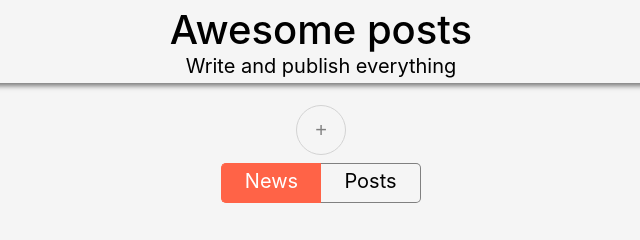
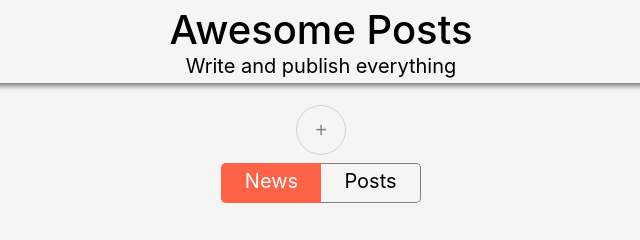
Before and after one commit to danchonysh/js-posts, a plain HTML site: page index.html in a window 1280 px wide. Shown: the top 240 px of the page, 319-959 px from the left. Drawn offline with Linux system fonts and the light colour scheme.

Commit message:
Update index.html

```diff
--- a/index.html
+++ b/index.html
@@ -8,12 +8,12 @@
 	<link rel="stylesheet" href="css/modal.css">
 	<link rel="stylesheet" href="css/tab.css">
 	<link rel="icon" href="favicon.png">
-	<title>JS Practice</title>
+	<title>Awesome Posts</title>
 </head>
 <body>
 	<header>
 		<div class="container header">
-			<h1 class="header__title">Awesome posts</h1>
+			<h1 class="header__title">Awesome Posts</h1>
 			<p class="header__subtitle">Write and publish everything </p>
 		</div>
 	</header>
```
